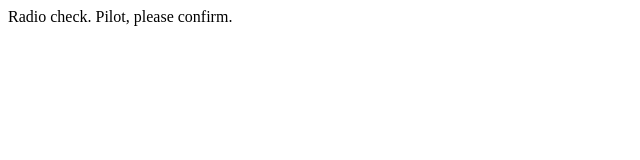
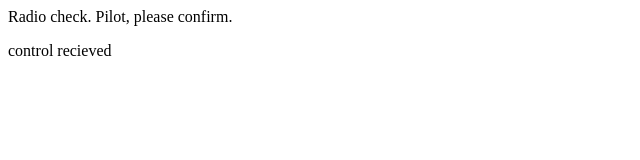
Before and after one commit to bwyard/communication-log, a plain HTML site: page index.html in a window 1280 px wide. Shown: the full height of the page, 0-640 px from the left. Drawn offline with Linux system fonts and the light colour scheme.

Commit message:
adding second line to log

```diff
--- a/index.html
+++ b/index.html
@@ -1,5 +1,6 @@
 <html>
 <body>
    <p>Radio check. Pilot, please confirm.</p>
+<p>control recieved</p>
 </body>
 </html>
```
